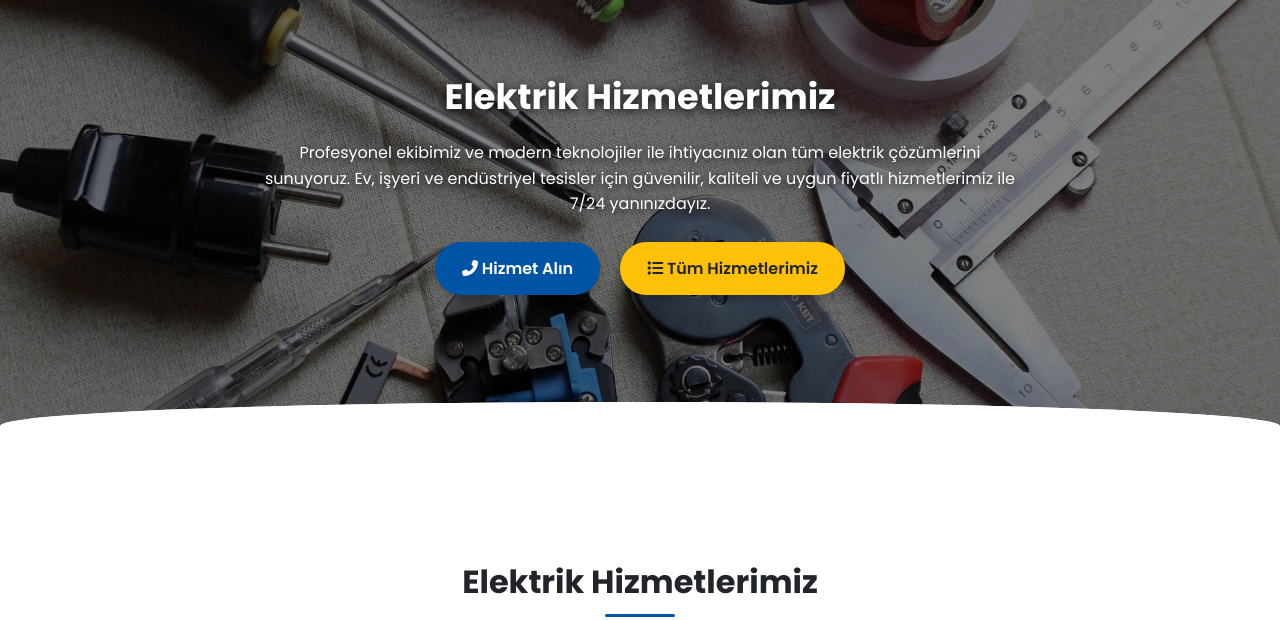
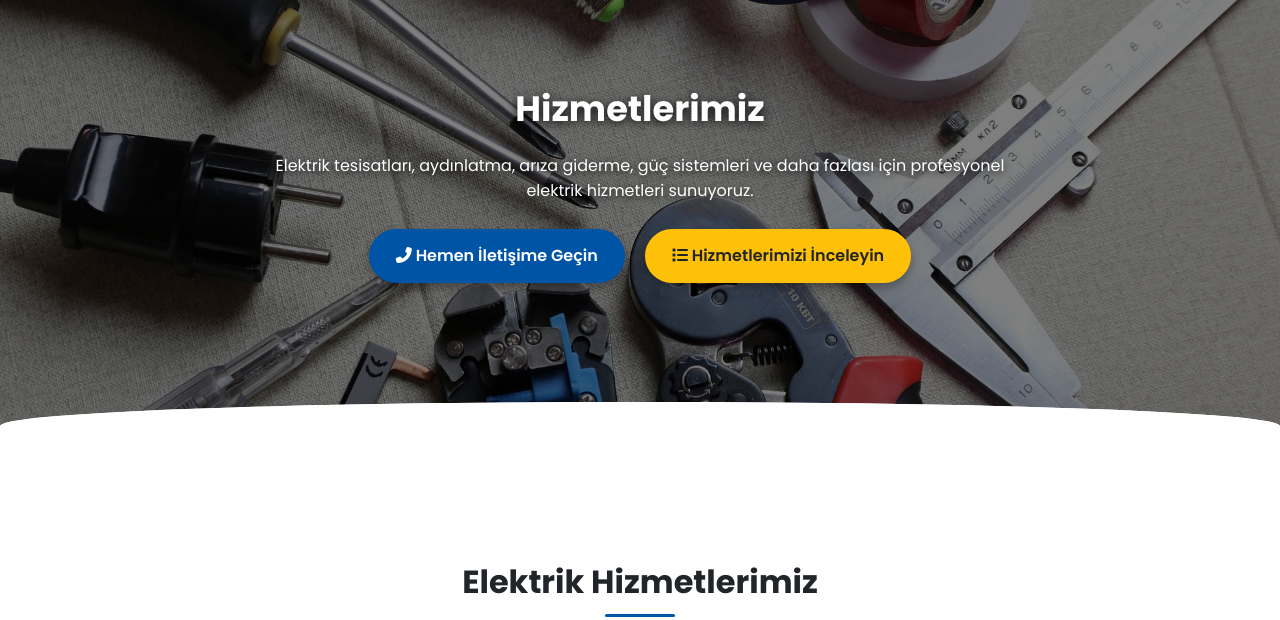
Before and after one commit to aligencturk/BirlikElektrik, a website: page pages/services.html in a window 1280 px wide. Shown: the part 68-688 px from the top of the page. Drawn offline with nearby package versions, Linux system fonts and the light colour scheme; no server answers.

Commit message:
Hakkımızda, İletişim, Projeler ve Hizmetler sayfalarında buton stilleri güncellendi ve animasyon efektleri eklendi. CSS dosyasında inner page hero animasyonları tanımlandı. Modern UI/UX tasarımı uygulandı.

```diff
--- a/css/style.css
+++ b/css/style.css
@@ -3872,3 +3872,37 @@ section + section:not(.cta) {
     opacity: 1;
     animation: shimmer 1.5s ease-in-out;
 }
+
+/* Inner Page Hero Animation Efektleri */
+.inner-page-hero .hero-content h1 {
+    animation: fadeInUp 0.8s ease forwards;
+    animation-delay: 0.2s;
+    opacity: 0;
+    transform: translateY(30px);
+}
+
+.inner-page-hero .hero-content p {
+    animation: fadeInUp 0.8s ease forwards;
+    animation-delay: 0.5s;
+    opacity: 0;
+    transform: translateY(30px);
+}
+
+.inner-page-hero .hero-buttons,
+.inner-page-hero div[style*="display: flex; justify-content: center; gap: 20px; flex-wrap: wrap;"] {
+    animation: fadeInUp 0.8s ease forwards;
+    animation-delay: 0.8s;
+    opacity: 0;
+    transform: translateY(30px);
+}
+
+@keyframes fadeInUp {
+    from {
+        opacity: 0;
+        transform: translateY(30px);
+    }
+    to {
+        opacity: 1;
+        transform: translateY(0);
+    }
+}
--- a/pages/services.html
+++ b/pages/services.html
@@ -53,11 +53,11 @@
         <!-- Hero İçeriği -->
         <div style="position: relative; width: 100%; height: 100%; display: flex; align-items: center; justify-content: center; z-index: 5;">
             <div style="padding: 20px; border-radius: 10px; text-align: center; max-width: 800px; width: 90%;">
-                <h1 style="color: white; font-size: 2.2rem; margin-bottom: 15px; text-shadow: 0 2px 10px rgba(0, 0, 0, 0.9);">Elektrik Hizmetlerimiz</h1>
-                <p style="color: white; font-size: 1rem; margin-bottom: 25px; text-shadow: 0 2px 8px rgba(0, 0, 0, 0.9);">Profesyonel ekibimiz ve modern teknolojiler ile ihtiyacınız olan tüm elektrik çözümlerini sunuyoruz. Ev, işyeri ve endüstriyel tesisler için güvenilir, kaliteli ve uygun fiyatlı hizmetlerimiz ile 7/24 yanınızdayız.</p>
-                <div style="display: flex; justify-content: center; gap: 20px; flex-wrap: wrap;">
-                    <a href="contact.html" class="btn btn-primary" style="z-index: 10; position: relative;"><i class="fas fa-phone-alt me-2"></i> Hizmet Alın</a>
-                    <a href="#all-services" class="btn btn-secondary" style="z-index: 10; position: relative;"><i class="fas fa-list me-2"></i> Tüm Hizmetlerimiz</a>
+                <h1 style="color: white; font-size: 2.2rem; margin-bottom: 15px; text-shadow: 0 2px 10px rgba(0, 0, 0, 0.9);">Hizmetlerimiz</h1>
+                <p style="color: white; font-size: 1rem; margin-bottom: 25px; text-shadow: 0 2px 8px rgba(0, 0, 0, 0.9);">Elektrik tesisatları, aydınlatma, arıza giderme, güç sistemleri ve daha fazlası için profesyonel elektrik hizmetleri sunuyoruz.</p>
+                <div class="hero-buttons" style="display: flex; justify-content: center; gap: 20px; flex-wrap: wrap;">
+                    <a href="contact.html" class="btn btn-primary" style="z-index: 10; position: relative;"><i class="fas fa-phone-alt me-2"></i> Hemen İletişime Geçin</a>
+                    <a href="#services-list" class="btn btn-secondary" style="z-index: 10; position: relative;"><i class="fas fa-list me-2"></i> Hizmetlerimizi İnceleyin</a>
                 </div>
             </div>
         </div>
```
Also changed, not shown: pages/about.html (+1 -1 lines), pages/contact.html (+1 -1 lines), pages/projects.html (+1 -1 lines).
